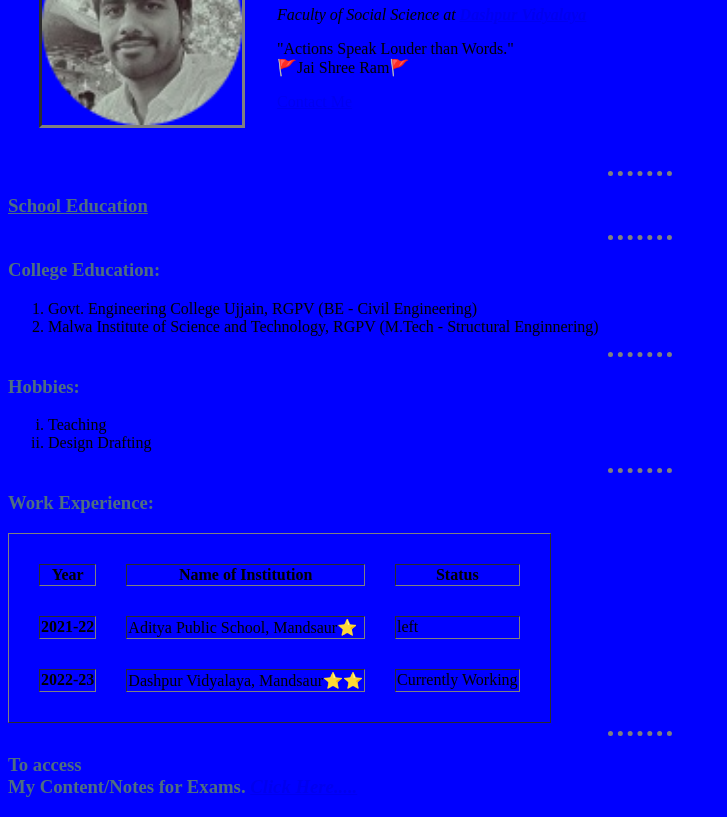
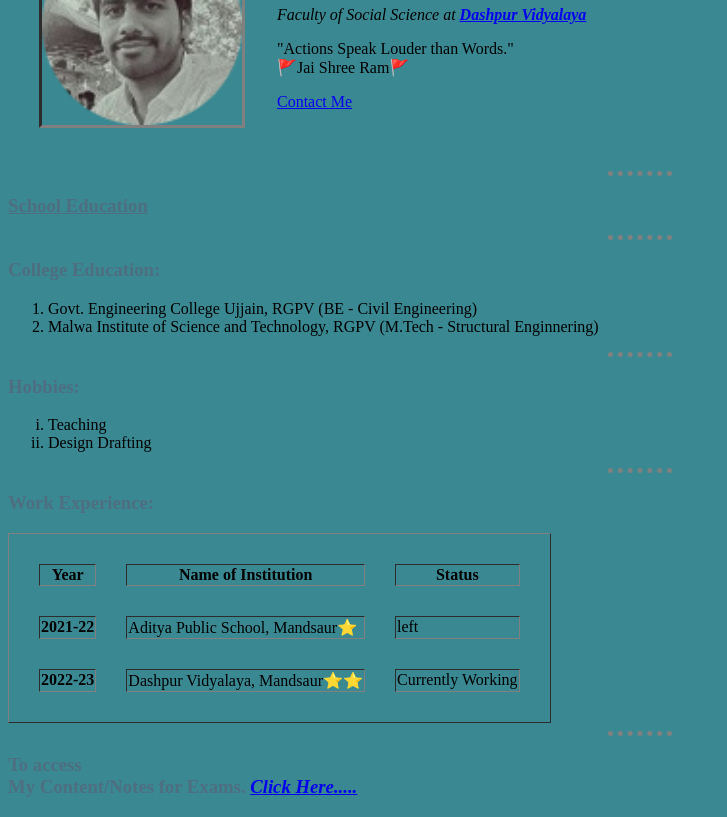
Before and after one commit to Sachin-Kumawat/Portfolio, a plain HTML site: page index.html in a window 1280 px wide. Shown: the part 117-934 px from the top of the page, without its empty margins (0-727 px from the left). Drawn offline with Linux system fonts and the light colour scheme.

Commit message:
bg color change

```diff
--- a/css/style.css
+++ b/css/style.css
@@ -1,5 +1,5 @@
 body{
-    background-color:blue;
+    background-color:#3A8891;
 }
 
 hr{
```
